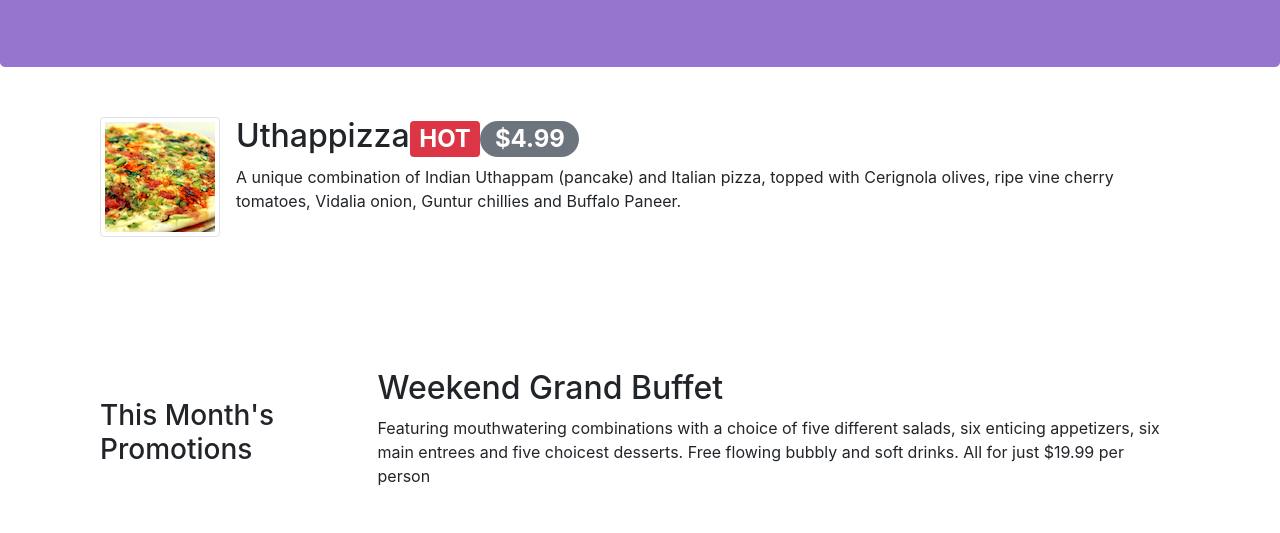
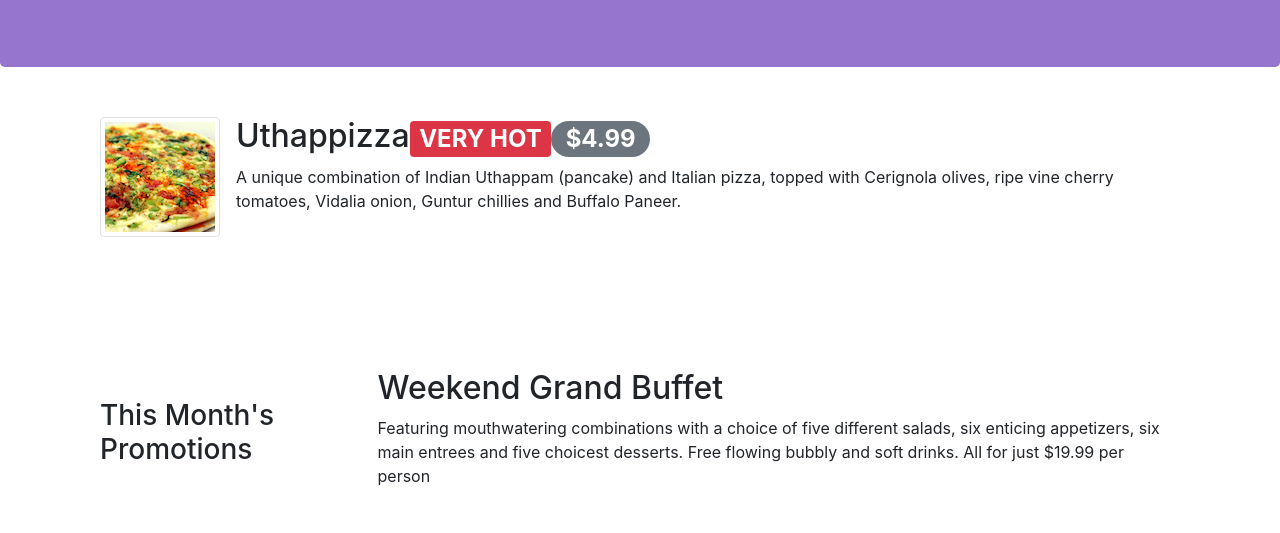
Before and after one commit to marco6998/curso-bootstrap, a website: page index.html in a window 1280 px wide. Shown: the part 267-800 px from the top of the page. Drawn offline with nearby package versions, Linux system fonts and the light colour scheme.

Commit message:
Alerting Users

```diff
--- a/index.html
+++ b/index.html
@@ -74,7 +74,7 @@
                     <img class="d-flex mr-3 img-thumbnail align-self-center" src="img/uthappizza.png" alt="Uthappizza">
                     <!--mr= margen derecho-->
                     <div class="media-body">
-                        <h2 class="mt-0">Uthappizza<span class="badge badge-danger">HOT</span><span
+                        <h2 class="mt-0">Uthappizza<span class="badge badge-danger">VERY HOT</span><span
                                 class="badge badge-pill badge-secondary">$4.99</span></h2>
                         <!--margen superior cero-->
                         <p class="d-none d-sm-block">A unique combination of Indian Uthappam (pancake) and
```
